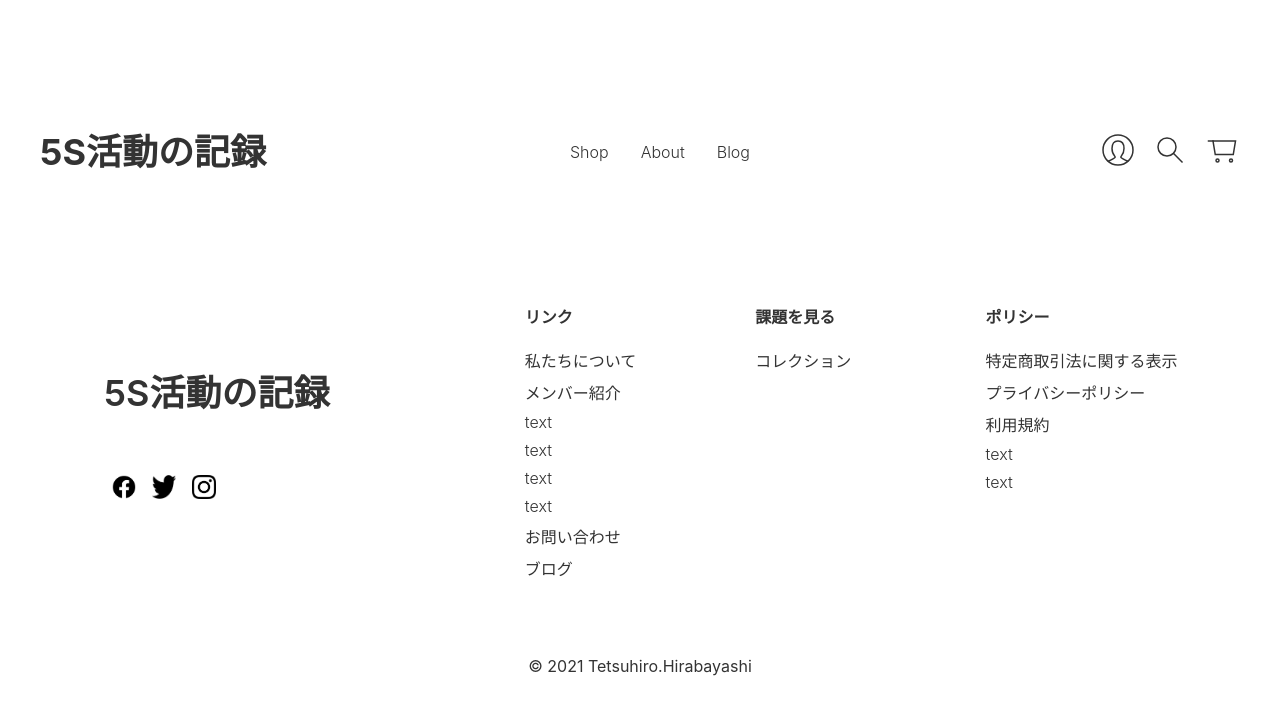
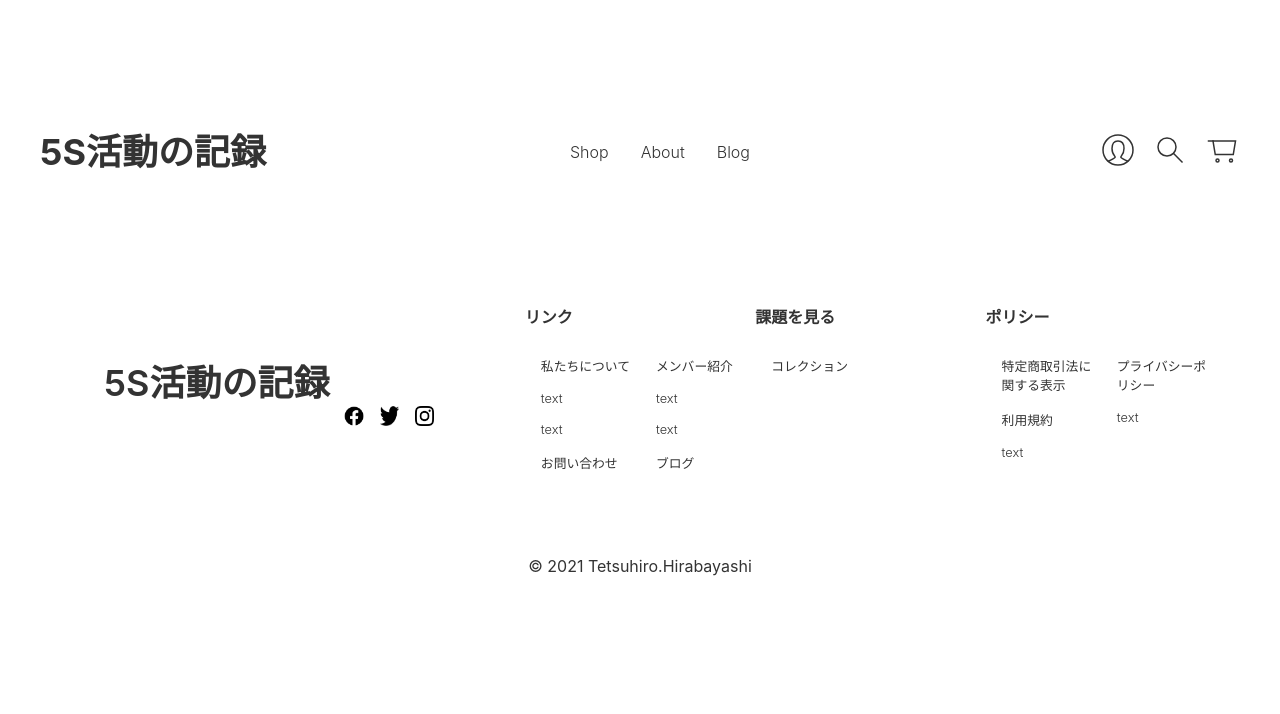
Before and after one commit to tetsu-hira/yamamo-farm, a Next.js app: page /Band in a window 1280 px wide. Shown: the top 714 px of the page. Built offline with nearby package versions, Linux system fonts and the light colour scheme.

Commit message:
フッター部のUIを修正

```diff
--- a/styles/Band.module.scss
+++ b/styles/Band.module.scss
@@ -12,7 +12,7 @@
     width: 7rem;
     height: 2rem;
     text-align: center;
-    line-height: 2.5;
+    line-height: 2.7;
     box-shadow: 0 4px 6px -1px rgb(0 0 0 / 0.1), 0 2px 4px -2px rgb(0 0 0 / 0.1);
     border-radius: 5px;
   }
--- a/styles/Footer.module.scss
+++ b/styles/Footer.module.scss
@@ -1,5 +1,5 @@
 .Footer {
-  margin: 3rem auto;
+  margin: 2rem auto 1rem;
   color: #333333;
   width: 90%;
   &Container {
@@ -9,6 +9,7 @@
     &__title {
       width: auto;
       margin: auto;
+      display: flex;
       // padding-left: 1.5rem;
       a {
         font-size: 1.25rem;
@@ -16,10 +17,10 @@
       }
       ul {
         display: flex;
-        flex-basis: 25%;
-        padding-top: 0.5rem;
         justify-content: flex-start;
         padding-left: 0;
+        margin: 5px auto auto 7px;
+        flex-basis: 32%;
         li {
           padding-left: 0.5rem;
           padding-right: 0.5rem;
@@ -28,54 +29,77 @@
       }
     }
     &__link {
-      width: 20%;
+      width: auto;
       p {
         font-weight: 600;
         font-size: 1rem;
+        margin-bottom: 0;
       }
       ul {
-        margin-top: 1.25rem;
+        margin-top: 8px;
         margin-bottom: 1.25rem;
         padding-left: 0;
+        display: flex;
+        width: auto;
+        flex-wrap: wrap;
         li {
           margin-top: 0.5rem;
           margin-bottom: 0.5rem;
           font-weight: 300;
           list-style: none;
+          width: 50%;
+          font-size: 0.8rem;
+          padding-left: 16px;
         }
       }
     }
     &__record {
-      width: 20%;
+      width: auto;
       p {
         font-weight: 600;
+        font-size: 1rem;
+        margin-bottom: 0;
       }
       ul {
-        margin-top: 1.25rem;
+        margin-top: 8px;
         margin-bottom: 1.25rem;
         padding-left: 0;
+        display: flex;
+        width: auto;
+        flex-wrap: wrap;
         li {
           margin-top: 0.5rem;
           margin-bottom: 0.5rem;
           font-weight: 300;
           list-style: none;
+          width: 50%;
+          font-size: 0.8rem;
+          padding-left: 16px;
         }
       }
     }
     &__poricy {
-      width: 20%;
+      width: auto;
       p {
         font-weight: 600;
+        font-size: 1rem;
+        margin-bottom: 0;
       }
       ul {
-        margin-top: 1.25rem;
+        margin-top: 8px;
         margin-bottom: 1.25rem;
         padding-left: 0;
+        display: flex;
+        width: auto;
+        flex-wrap: wrap;
         li {
           margin-top: 0.5rem;
           margin-bottom: 0.5rem;
           font-weight: 300;
           list-style: none;
+          width: 50%;
+          font-size: 0.8rem;
+          padding-left: 16px;
         }
       }
     }
--- a/styles/Intro.module.scss
+++ b/styles/Intro.module.scss
@@ -32,11 +32,12 @@
       font-size: 0.75rem;
       color: white;
       display: block;
-      margin: auto auto auto 1rem;
+      margin: auto auto auto 0.5rem;
       width: 7rem;
       height: 2rem;
       text-align: center;
-      line-height: 2.5;
+      line-height: 2.7;
+      border-radius: 5px;
       box-shadow: 0 4px 6px -1px rgb(0 0 0 / 0.1), 0 2px 4px -2px rgb(0 0 0 / 0.1);
     }
   }
```
